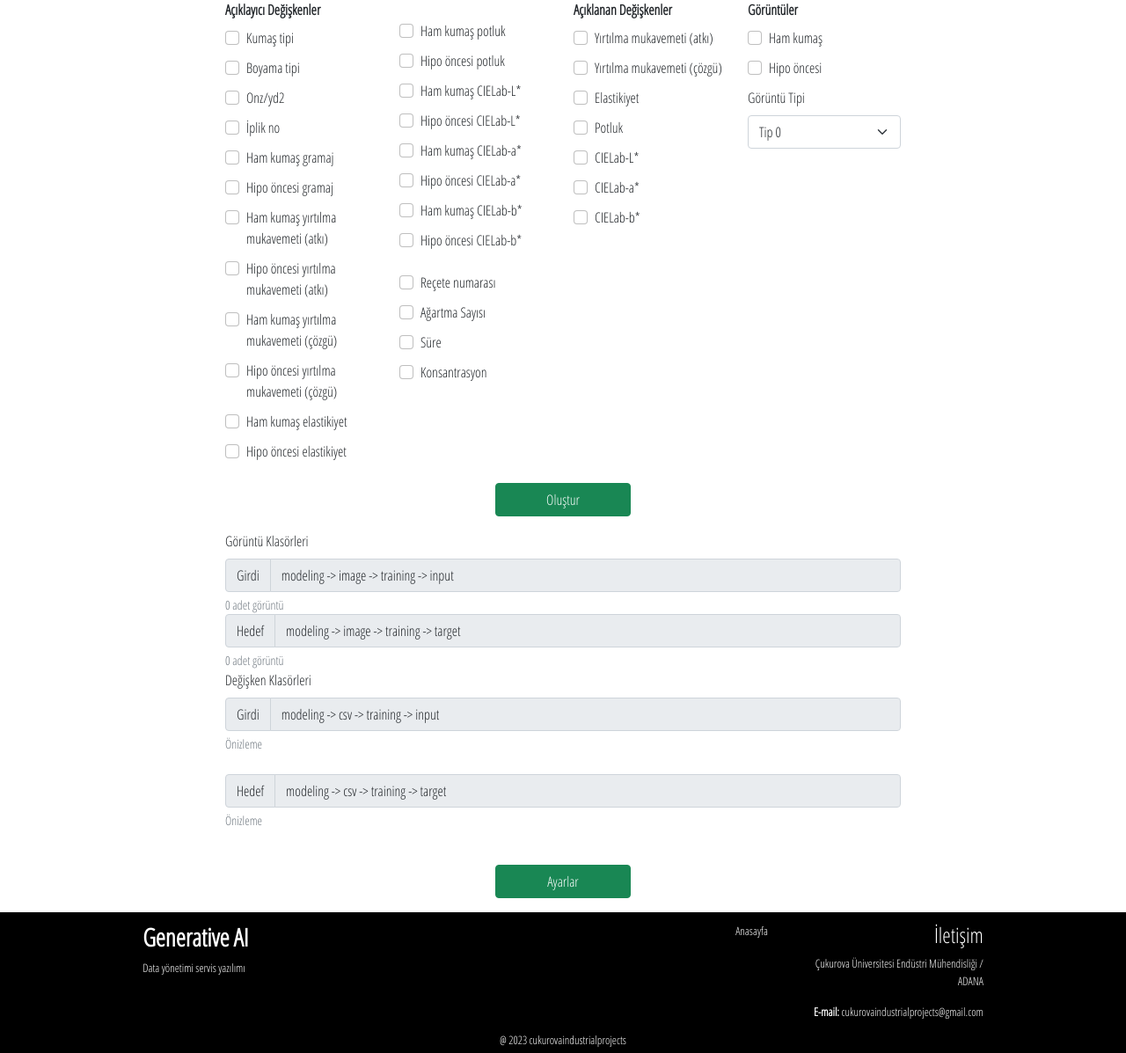
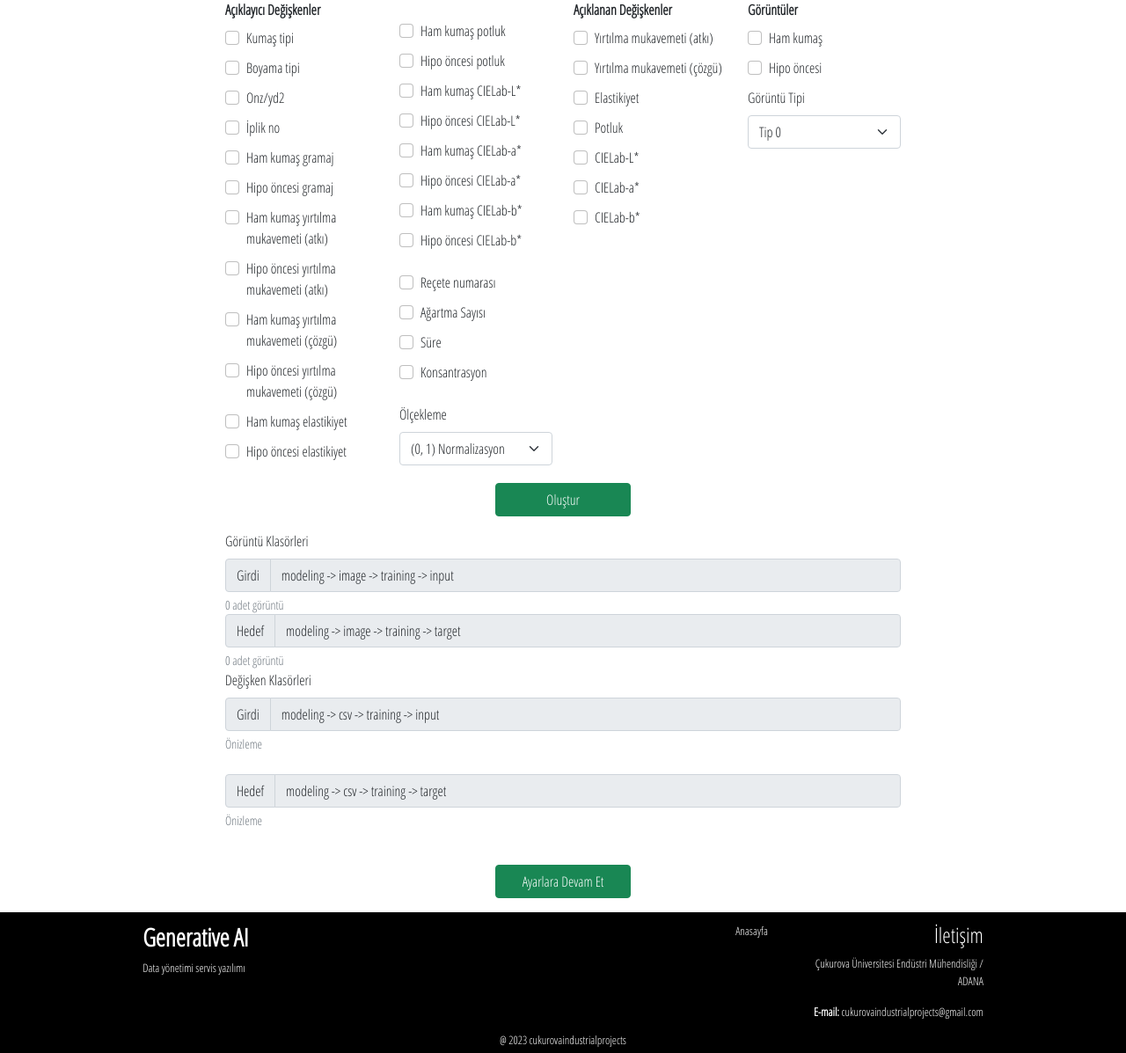
Before and after one commit to cukurova-ind/ai-effort-industrial, a Django app: page /modeling/dataset/settings/ in a window 1280 px wide. Shown: the part 82-1279 px from the top of the page at 88% size. Run offline with Django 4.2, Linux system fonts and the light colour scheme; some libraries are stand-ins or nearby versions.

Commit message:
prompt and data changes

```diff
--- a/modeling/templates/data_process.html
+++ b/modeling/templates/data_process.html
@@ -122,6 +122,15 @@ Veri seti
                         <input class="form-check-input" type="checkbox" value="" id="id_concentration" name="concentration">
                         <label for="id_concentration" class="form-label">Konsantrasyon</label>
                     </div>
+                </div>
+                <div class="mb-3">
+                    <label class="form-label" for="id_scaling">Ölçekleme</label>
+                    <select name="scaling_type" class="form-select" title="" id="id_scaling">
+                        <option value="norm1">(0, 1) Normalizasyon</option>
+                        <option value="norm2">(-1, 1) Normalizasyon</option>
+                        <option value="stand">(0, 1) Standardizasyon</option>
+                        <option value="off">Yok</option>
+                    </select>
                 </div>
             </div>
             <div class="col-md-3 process-section">
@@ -281,7 +290,7 @@ Veri seti
         <div class="row mb-3">
 
             <div class="d-flex justify-content-center align-items-center">
-                <a href="{% url 'training_settings' %}" class="btn btn-success text-center">Ayarlar</a>
+                <a href="{% url 'training_settings' %}" class="btn btn-success text-center">Ayarlara Devam Et</a>
             </div>
 
         </div>
--- a/modeling/views.py
+++ b/modeling/views.py
@@ -117,10 +117,13 @@ def data_settings(req):
         new_cols.insert(0, df_input.columns.tolist()[-2])
         df_input = df_input[new_cols]
         if not "type" in postdata:
-            df_input = df_input.drop(columns="type")
+           df_input = df_input.drop(columns="type")
         if not "recipe" in postdata:
             df_input = df_input.drop(columns="recipe")
-
+        if postdata["scaling_type"]=="norm1":
+            df_input = (df_input - df_input.min()) / df_input.max()
+        if postdata["scaling_type"]=="norm2":
+            df_input = 2 * (df_input - df_input.min()) / (df_input.max() - df_input.min()) - 1
         features_path = os.path.join(csv_input_path, "training_features.csv")
         df_input.to_csv(features_path, index=False)
 
--- a/prompting/templates/generator_page.html
+++ b/prompting/templates/generator_page.html
@@ -60,7 +60,7 @@ Generator
 
                 <button class="btn btn-success text-center"
                     id="generate-form-button"
-                    type="submit">Generate
+                    type="button">Generate
                 </button>
 
             </form>
@@ -97,7 +97,7 @@ Generator
         </div>
     </div>
 </div>
-
+<script src ="{% static 'js/inference.js' %}" ></script>
 
 
 {% endblock %}
--- a/prompting/views.py
+++ b/prompting/views.py
@@ -5,7 +5,7 @@ from django.core.files.storage import default_storage
 from django.core.files.base import ContentFile
 from django.conf import settings
 # import tensorflow as tf
-from .apps import gen_model
+# from .apps import gen_model
 
 # def generate_shot(model, input):
 #     x = tf.io.read_file(input["file"])
```
Also changed, not shown: prompting/apps.py (+6 -7 lines), prompting/static/js/inference.js (added, +35 -0 lines), 1 other file.
